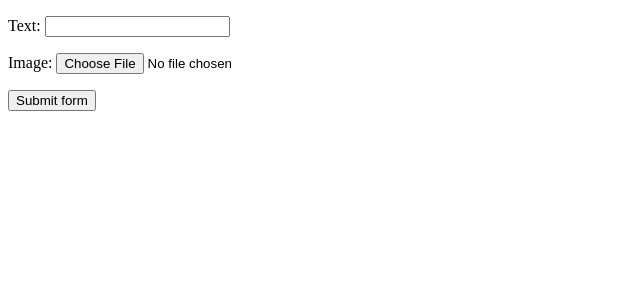
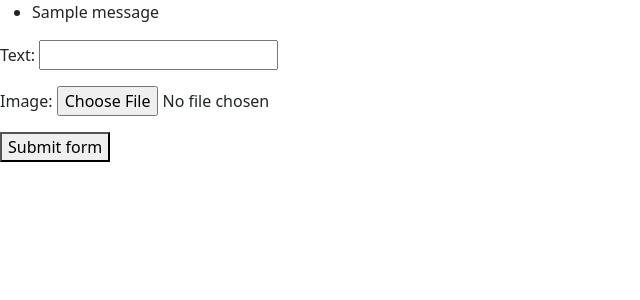
Before and after one commit to benjaminpritchard230/django-101, a Django app: page /post/ in a window 1280 px wide. Shown: the top 300 px of the page, without its empty margins (0-640 px from the left). Run offline with Django 4.2, Linux system fonts and the light colour scheme; one stand-in notice (Sample message) is shown; some libraries are stand-ins or nearby versions.

Commit message:
learning django

```diff
--- a/feed/views.py
+++ b/feed/views.py
@@ -1,4 +1,5 @@
 from django.views.generic import TemplateView, DetailView, FormView
+from django.contrib import messages
 from .forms import PostForm
 from .models import Post
 
@@ -8,7 +9,7 @@ class HomePageView(TemplateView):
 
     def get_context_data(self, **kwargs):
         context = super().get_context_data(**kwargs)
-        context['posts'] = Post.objects.all()
+        context['posts'] = Post.objects.all().order_by('-id')
         return context
 
 
@@ -22,9 +23,15 @@ class AddPostView(FormView):
     form_class = PostForm
     success_url = "/"
 
+    def dispatch(self, request, *args, **kwargs):
+        self.request = request
+        return super().dispatch(request, *args, **kwargs)
+
     def form_valid(self, form):
         new_object = Post.objects.create(
             text=form.cleaned_data['text'],
             image=form.cleaned_data['image']
         )
+        messages.add_message(self.request, messages.SUCCESS,
+                            'Your post was successful.')
         return super().form_valid(form)
--- a/templates/base.html
+++ b/templates/base.html
@@ -5,9 +5,19 @@
     <meta http-equiv="X-UA-Compatible" content="IE=edge" />
     <meta name="viewport" content="width=device-width, initial-scale=1.0" />
     <title>{% block title %}Default title{% endblock %}</title>
+    <link href="https://cdn.jsdelivr.net/npm/bootstrap@5.2.2/dist/css/bootstrap.min.css" rel="stylesheet" integrity="sha384-Zenh87qX5JnK2Jl0vWa8Ck2rdkQ2Bzep5IDxbcnCeuOxjzrPF/et3URy9Bv1WTRi" crossorigin="anonymous">
   </head>
 
   <body>
+    {% if messages %}
+    <ul class="messages">
+        {% for message in messages %}
+        <li{% if message.tags %} class="{{ message.tags }}"{% endif %}>{{ message }}</li>
+        {% endfor %}
+    </ul>
+    {% endif %}
+
+
     {% block body %}{% endblock %}
   </body>
 </html>
```
Also changed, not shown: db.sqlite3, media/_124863105_hi076166633_cgAPSjg.jpg (added), media/_124863105_hi076166633_cx2KbAj.jpg (added), 4 other files.
